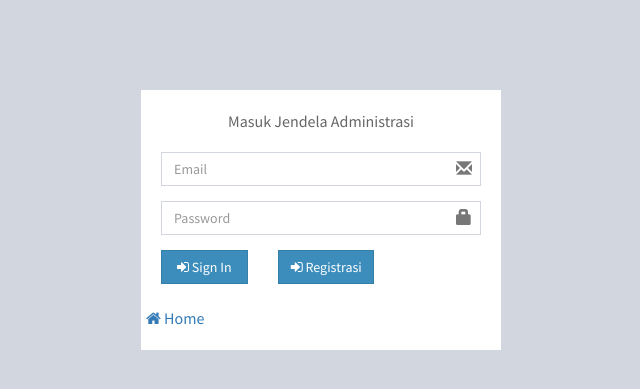
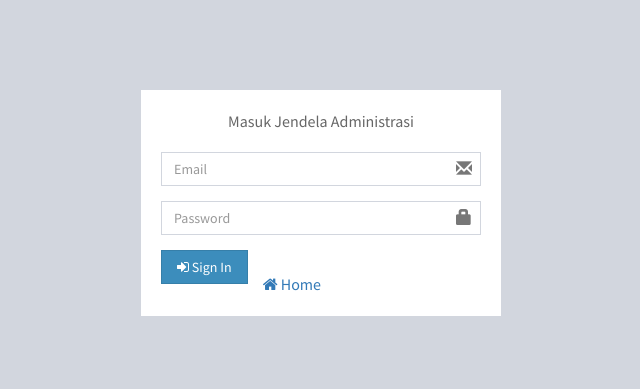
Before and after one commit to irsyaduddin123/FluktuasiPasarTradisional, a PHP site: page /login.php in a window 1280 px wide. Shown: the top 389 px of the page, without its empty margins (319-959 px from the left). Run offline with PHP 8.4, Linux system fonts and the light colour scheme; some libraries are stand-ins or nearby versions.

Commit message:
perubahan tombol regis

```diff
--- a/login.php
+++ b/login.php
@@ -41,11 +41,7 @@
     			<div class="col-xs-4">
           			<button type="submit" class="btn btn-primary btn-block btn-flat" name="login"><i class="fa fa-sign-in"></i> Sign In</button>
         		</div>
-      		<div class="row">
-    			<div class="col-xs-4">
-          			<button type="submit" class="btn btn-primary btn-block btn-flat" name="Register"><i class="fa fa-sign-in"></i> Registrasi</button>
-        		</div>
-      		</div>
+
     	</form>
       <br>
       <a href="index.php"><i class="fa fa-home"></i> Home</a>
```
